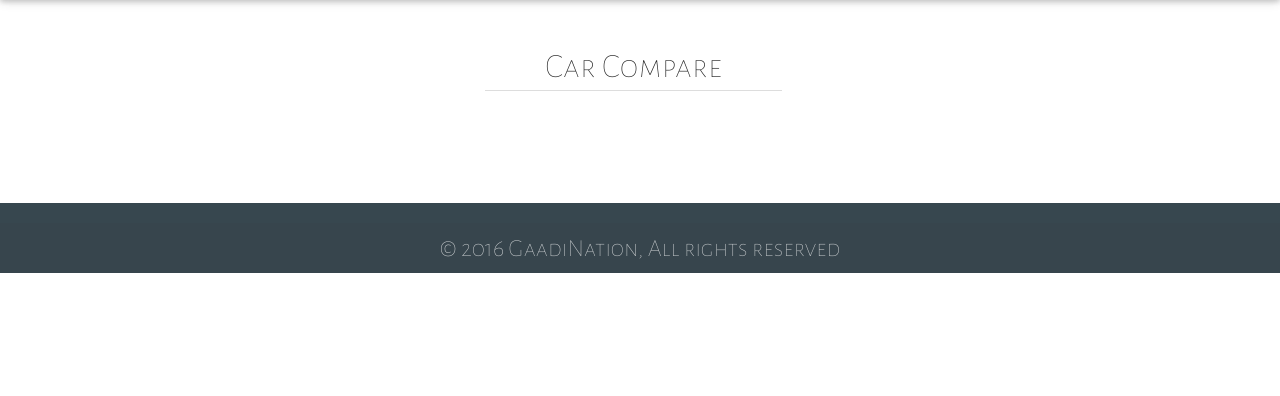
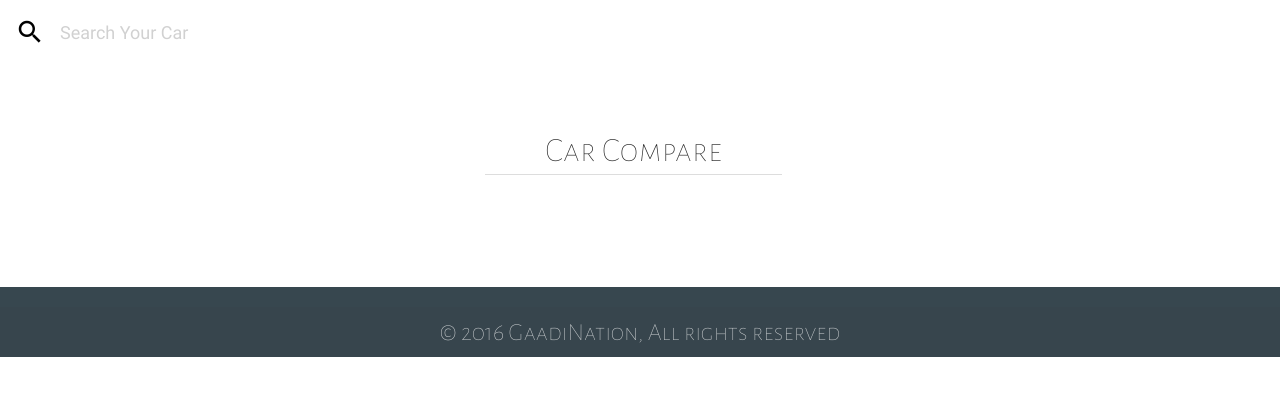
Before and after one commit to scriptonist/GaadiNation, a Flask app: page /compare/compare_display/1 in a window 1280 px wide. Shown: the part 64-460 px from the top of the page. Run offline with Flask 2, Linux system fonts and the light colour scheme; data that the repository does not hold is empty; some libraries are stand-ins or nearby versions.

Commit message:
Added Search Bar
Make the search bar working by adding the code needed

```diff
--- a/app/templates/compare/compare_result1.html
+++ b/app/templates/compare/compare_result1.html
@@ -30,7 +30,7 @@
         <div class="navbar-fixed">
             <nav>
                 <div class="navbar-fixed blue-grey darken-3">
-                    <a href="" class="brand-logo center" style="font-family:Alegreya Sans SC;font-size:58px;">Gaadi<span style="color:#43C6DB";>Nation</span></a>
+                    <a href="/home" class="brand-logo center" style="font-family:Alegreya Sans SC;font-size:58px;">Gaadi<span style="color:#43C6DB";>Nation</span></a>
                         <ul id="nav-mobile"  class="left hide-on-med-and-down">
                             <li style="font-family:Raleway;font-size:50px;"><b><a href="/recomendation/">FIND</a></b></li>
                             <li style="font-family:Raleway;font-size:50px;"><b><a href="/compare/">COMPARE</a></b></li>
@@ -45,6 +45,20 @@
             </nav>
         </div>
         <!-- End Of NavBar-->
+            <!-- Search Bar-->
+        <div class="row navbar-fixed white black-text" >
+            <nav class="white z-depth-0" style="width:22%;">
+                <div class="nav-wrapper white" >
+                    <form>
+                        <div class="input-field black-text">
+                            <input id="search" type="search" placeholder="Search Your Car" required>
+                                <label for="search"><i class="material-icons black-text">search</i></label>
+                        </div>
+                    </form>
+                </div>
+            </nav>
+        </div>
+        <!--End Of Search Bar-->
 
         <!-- Filter Heading -->
 
```
